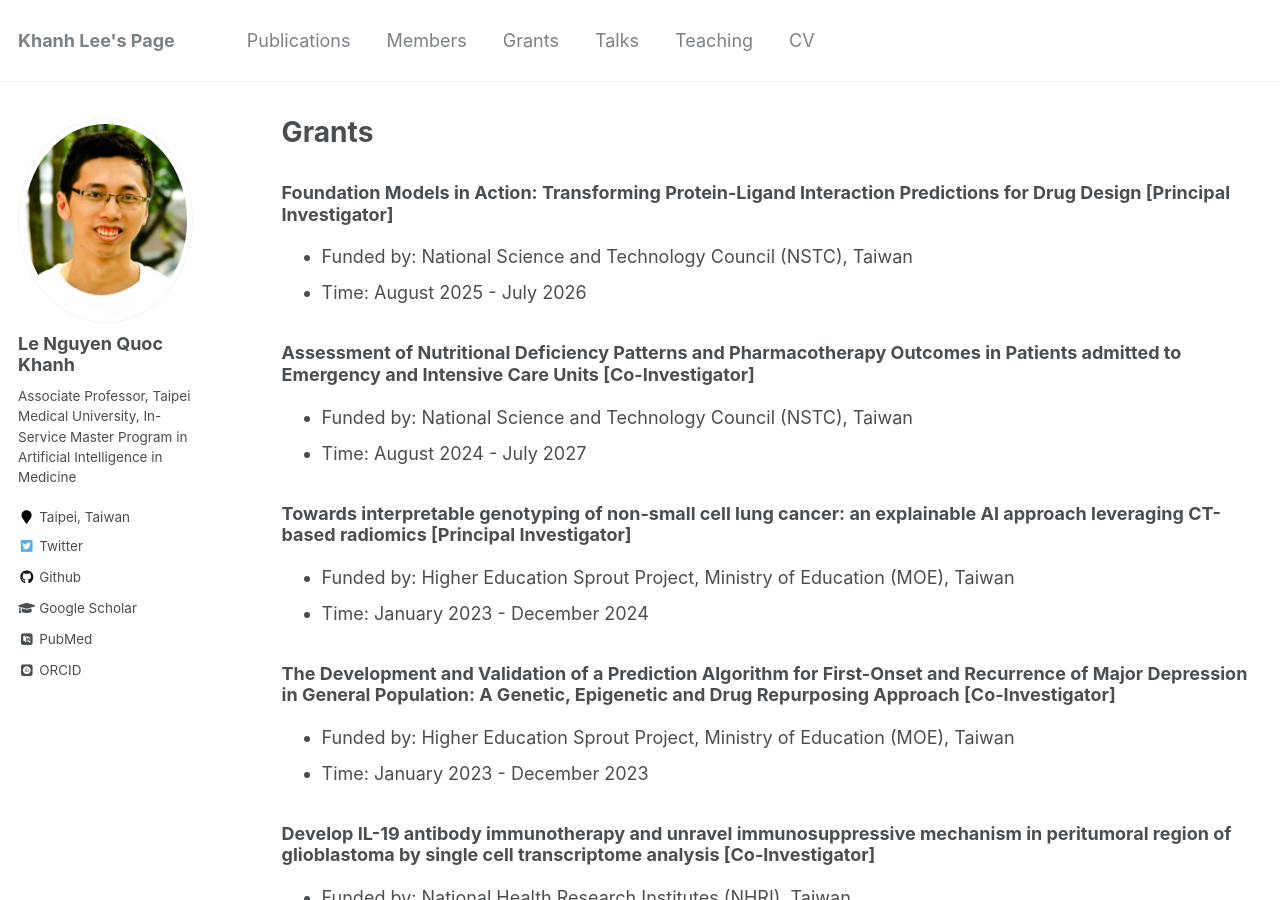
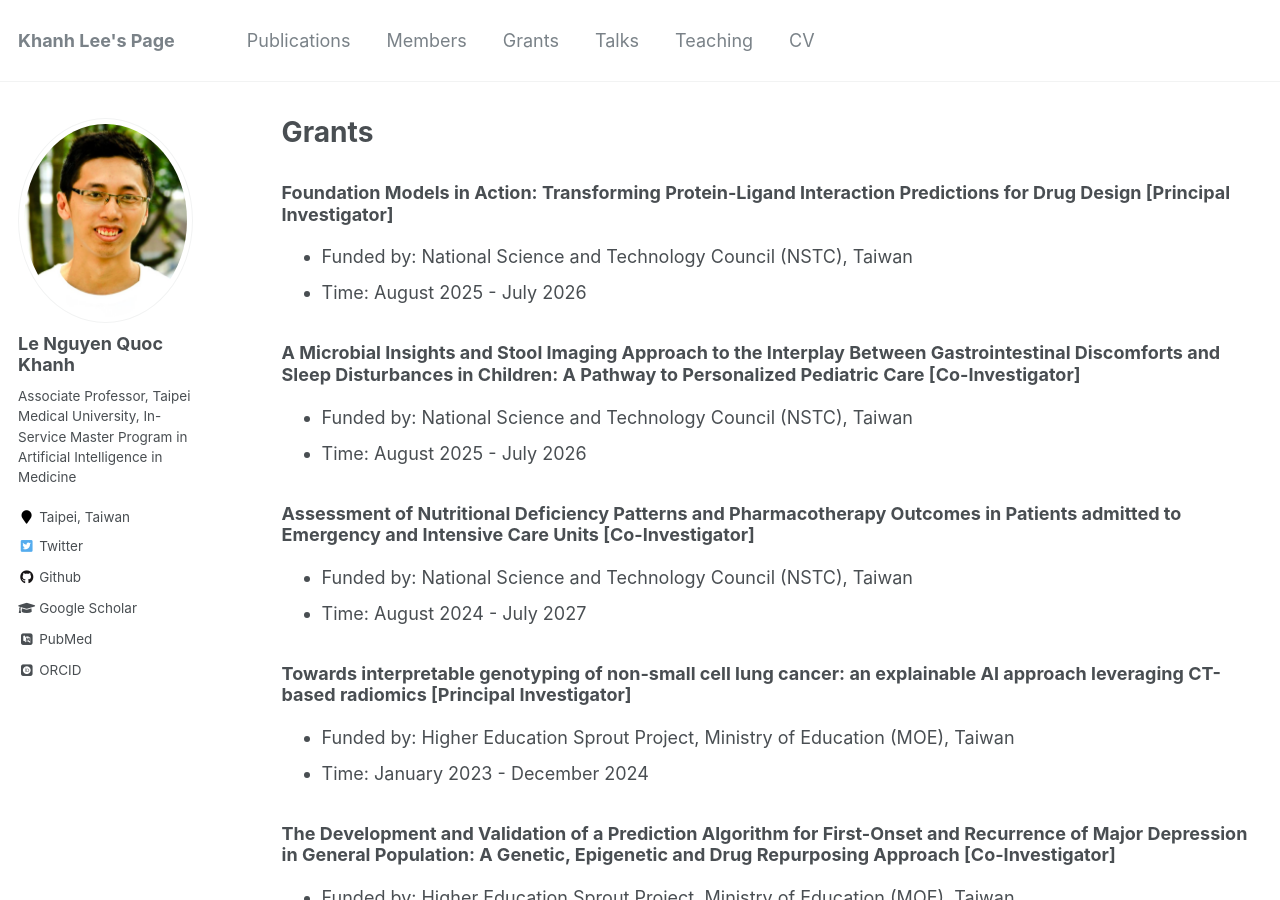
Before and after one commit to khanhlee/khanhlee.github.io, a Jekyll site: the page built from _pages/grant.md, in a window 1280 px wide and 900 px high. Built offline with Jekyll 4.4.1, drawn with Linux system fonts in a browser that asks for light colours; some web fonts are replaced.

Commit message:
Update grant.md

```diff
--- a/_pages/grant.md
+++ b/_pages/grant.md
@@ -6,6 +6,10 @@ author_profile: true
 ---
 
 ### Foundation Models in Action: Transforming Protein-Ligand Interaction Predictions for Drug Design [Principal Investigator]
+* Funded by: National Science and Technology Council (NSTC), Taiwan
+* Time: August 2025 - July 2026
+
+### A Microbial Insights and Stool Imaging Approach to the Interplay Between Gastrointestinal Discomforts and Sleep Disturbances in Children: A Pathway to Personalized Pediatric Care [Co-Investigator]
 * Funded by: National Science and Technology Council (NSTC), Taiwan
 * Time: August 2025 - July 2026
 
```
